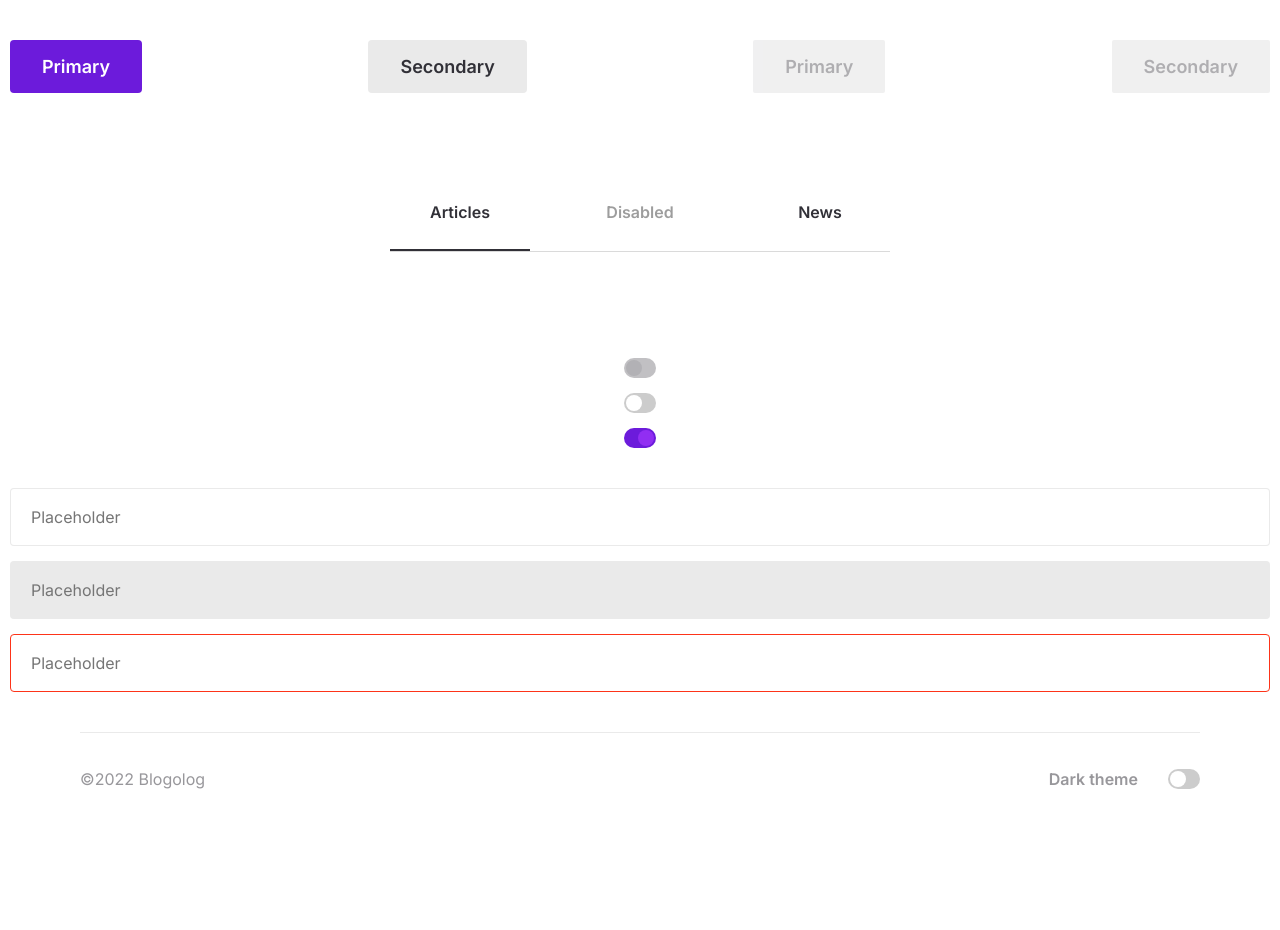
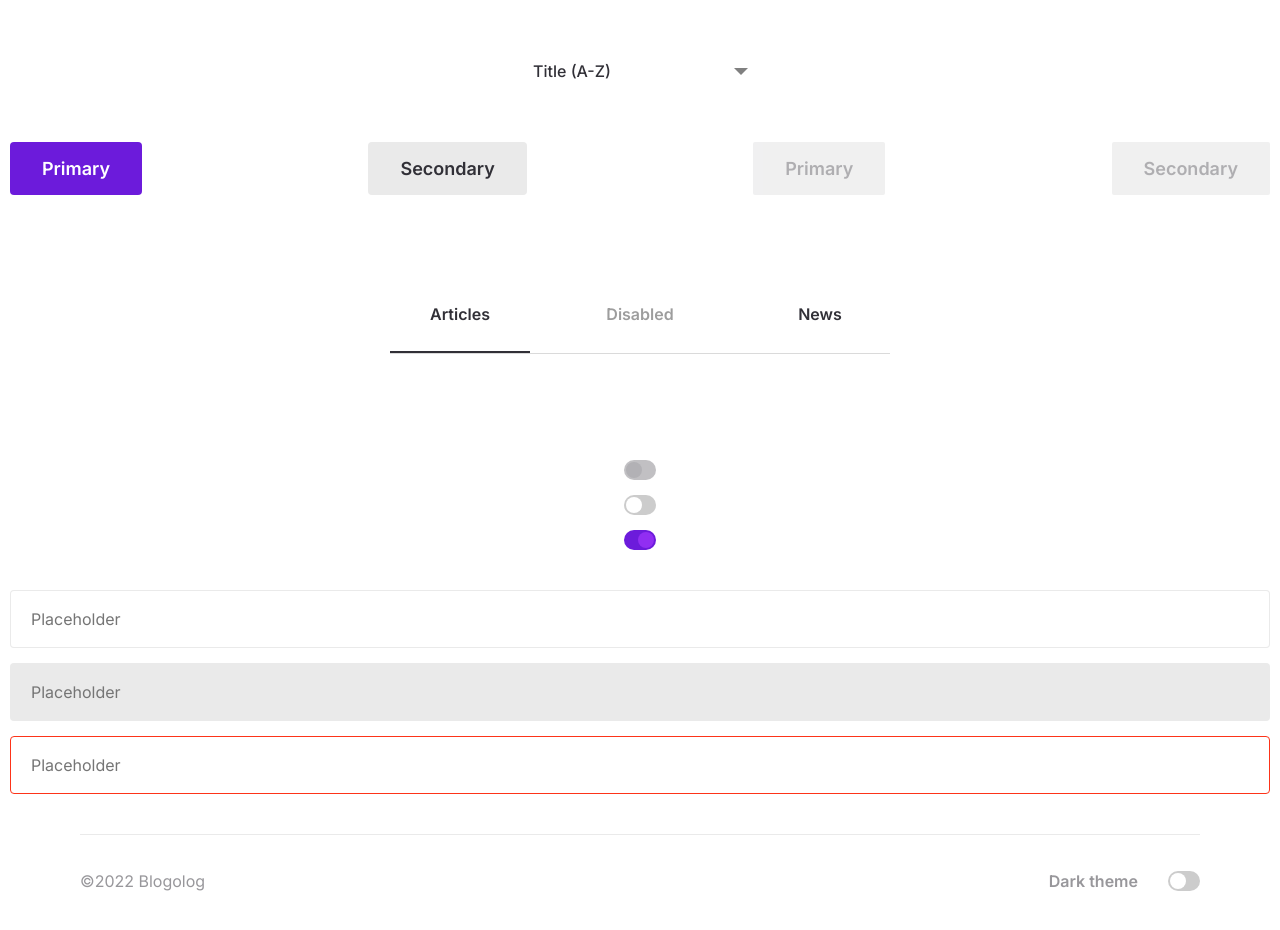
Before and after one commit to jecharmetout/newsblogproject, a React (Create React App) app: page / in a window 1280 px wide. Shown: the top 930 px of the page. Before the commit the page ends 865 px from the top, so only its background shows below. Built offline with nearby package versions, Linux system fonts and the light colour scheme.

Commit message:
added select

```diff
--- a/src/App.module.css
+++ b/src/App.module.css
@@ -4,6 +4,15 @@
   flex-direction: column;
   align-items: center;
   justify-content: center;
+}
+.containerSelect {
+  width: 100%;
+  display: flex;
+  flex-direction: column;
+  justify-content: center;
+  align-items: center;
+  padding: 20px 0;
+  gap: 15px;
 }
 .containerBtn {
   width: 100%;
--- a/src/App.tsx
+++ b/src/App.tsx
@@ -1,12 +1,13 @@
 import React, { useState } from "react";
 import styles from "./App.module.css";
 
-import { TabsNames } from "./Utils";
+import { SortOrder, TabsNames } from "./Utils";
 import Button, { ButtonType } from "./Components/Button";
 import Tabs from "./Components/Tabs";
 import Switch from "./Components/Switch";
 import Input from "./Components/Input";
 import Footer from "./Components/Footer";
+import Select from "./Components/Select";
 
 const App = () => {
   const activeTab = TabsNames.Articles;
@@ -27,13 +28,33 @@ const App = () => {
       disabled: false
     }
   ];
+  const options = [
+    {
+      key: SortOrder.TitleAToZ,
+      title: "Title (A-Z)",
+      value: SortOrder.TitleAToZ,
+
+    },
+    {
+      key: SortOrder.TitleZtoA,
+      title: "Title (Z-A)",
+      value: SortOrder.TitleZtoA,
+
+    },
+
+  ];
   const [value, setValue] = useState<string>("");
 
   const onChange = (inputValue: string) => {
     setValue(inputValue);
   };
+  const [order, setOrder] = useState(SortOrder.TitleAToZ);
+
   return (
     <div className={styles.container}>
+      <div className={styles.containerSelect}>
+      <Select selectValue={order}  onChange={(event: any) => setOrder(event.target.value)} options={options}/>
+      </div>
       <div className={styles.containerBtn}>
         <Button title={"Primary"} type={ButtonType.Primary} />
         <Button title={"Secondary"} type={ButtonType.Secondary} />
--- a/src/Components/Label/Label.tsx
+++ b/src/Components/Label/Label.tsx
@@ -6,7 +6,7 @@ import { LabelProps } from "./types";
 
 // import { useThemeContext, Theme } from "../../Context/ThemeContext/Context";
 
-const Label: FC<LabelProps> = ({ title, required, className }) => {
+const Label: FC<LabelProps> = ({ title, required, className,children }) => {
   // const { theme } = useThemeContext();
 
   return (
@@ -17,6 +17,7 @@ const Label: FC<LabelProps> = ({ title, required, className }) => {
       })}
     >
       {title}
+      {children}
     </div>
   );
 };
--- a/src/Components/Label/types.ts
+++ b/src/Components/Label/types.ts
@@ -1,7 +1,9 @@
+import { Children } from 'react';
 export type LabelProps = {
     title: string;
     className?:string;
     required?: boolean;
+    children?:any;
 
 
   };
--- /dev/null
+++ b/src/Components/Select/Select.module.css
@@ -0,0 +1,51 @@
+.customSelect {
+  position: relative;
+  display: inline-block;
+  width: 256px;
+}
+
+
+.customSelect::after{
+    content: '';
+    border-width: 7px;
+    border-style: solid;
+    border-color: transparent;
+    border-top-color: grey;
+  display: inline-block;
+  position: absolute;
+  right: 20px;
+  bottom: 20px;
+
+}
+.select {
+  width: 100%;
+  font-weight: 500;
+  font-size: 16px;
+  line-height: 24px;
+  outline: none;
+  border-radius: 4px;
+  border: 1px solid transparent;
+  background: #ffffff;
+  padding: 18px 20px;
+  cursor: pointer;
+  position: relative;
+  appearance: none;
+}
+.select:focus,
+.select:hover {
+  border: 1px solid #6c1bdb;
+}
+.option:active {
+  border-color: rgba(49, 48, 55, 0.1);
+}
+option {
+  background: #ffffff;
+  padding: 18px 20px;
+  position: absolute;
+}
+option span {
+  color: rgba(49, 48, 55, 0.5);
+  font-weight: 500;
+  font-size: 16px;
+  line-height: 24px;
+}
--- /dev/null
+++ b/src/Components/Select/Select.tsx
@@ -0,0 +1,34 @@
+import React, { Children, FC } from "react";
+import classNames from "classnames";
+
+import styles from "./Select.module.css";
+import { SelectProps } from "./types";
+import Label from "../Label";
+
+const Select: FC<SelectProps> = ({
+  options,
+  selectValue,
+  onChange,
+  disabled
+}) => {
+  return (
+    <div className={styles.customSelect}>
+      <select
+        value={selectValue}
+        onChange={onChange}
+        disabled={disabled}
+        className={styles.select}
+      >
+        {options.map(({ key, title, value }) => {
+          return (
+            <option key={key} value={value} className={styles.option}>
+              {title}
+            </option>
+          );
+        })}
+      </select>
+    </div>
+  );
+};
+
+export default Select;
--- /dev/null
+++ b/src/Components/Select/index.ts
@@ -0,0 +1 @@
+export {default} from './Select'
--- /dev/null
+++ b/src/Components/Select/types.ts
@@ -0,0 +1,13 @@
+import { SortOrder } from "../../Utils";
+
+export type SelectNameArray = {
+  key: SortOrder;
+  title: string;
+  value: string;
+};
+export type SelectProps = {
+  options: Array<SelectNameArray>;
+  onChange?: any;
+  selectValue: string;
+  disabled?:boolean;
+};
--- a/src/Utils/globalTypes.ts
+++ b/src/Utils/globalTypes.ts
@@ -1,5 +1,9 @@
 export enum TabsNames {
-    Articles = "articles",
-    News = "news",
-    Disabled = "disabled"
-  }
+  Articles = "articles",
+  News = "news",
+  Disabled = "disabled"
+}
+export enum SortOrder {
+  TitleAToZ = "a-z",
+  TitleZtoA = "z-a"
+}
```
